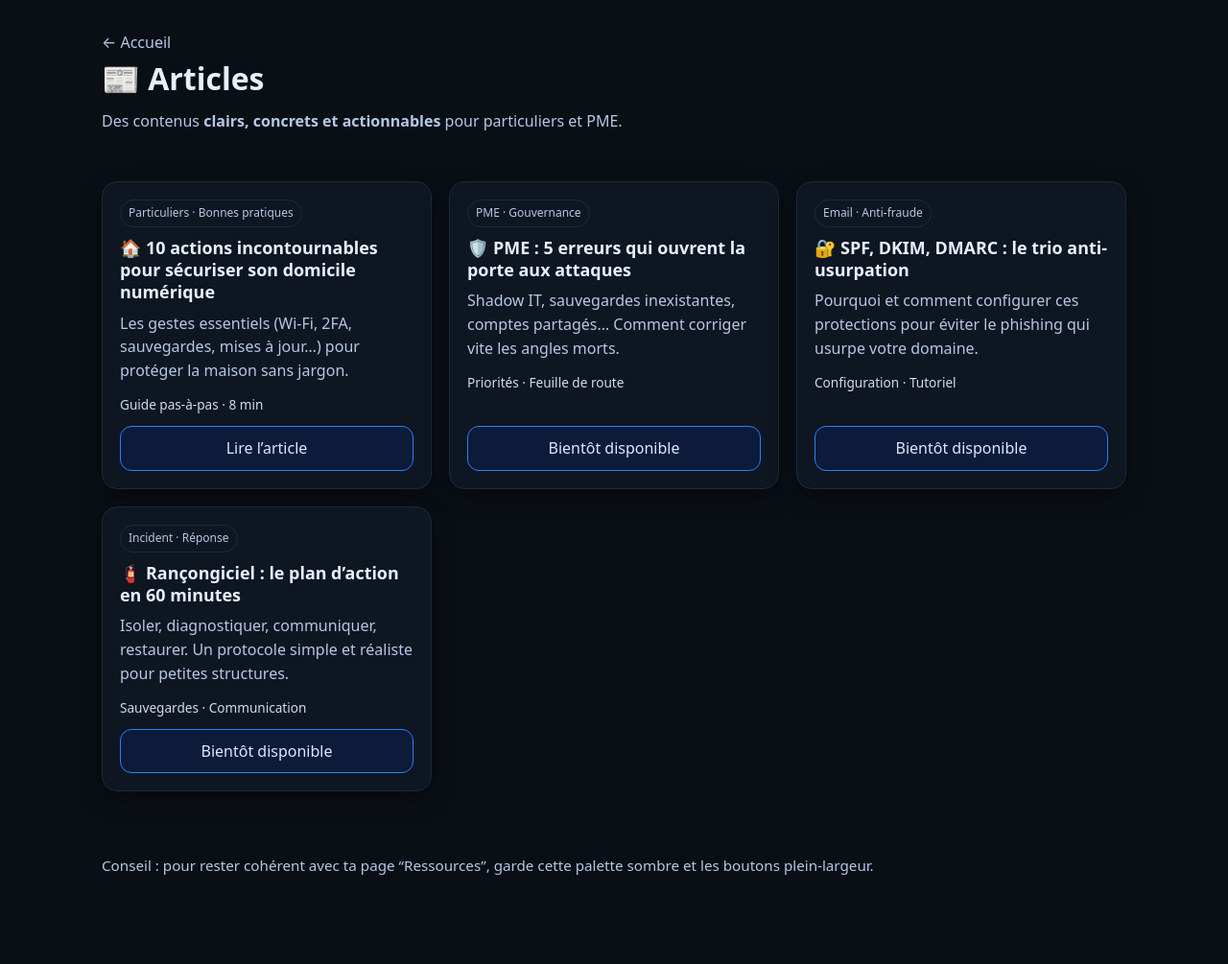
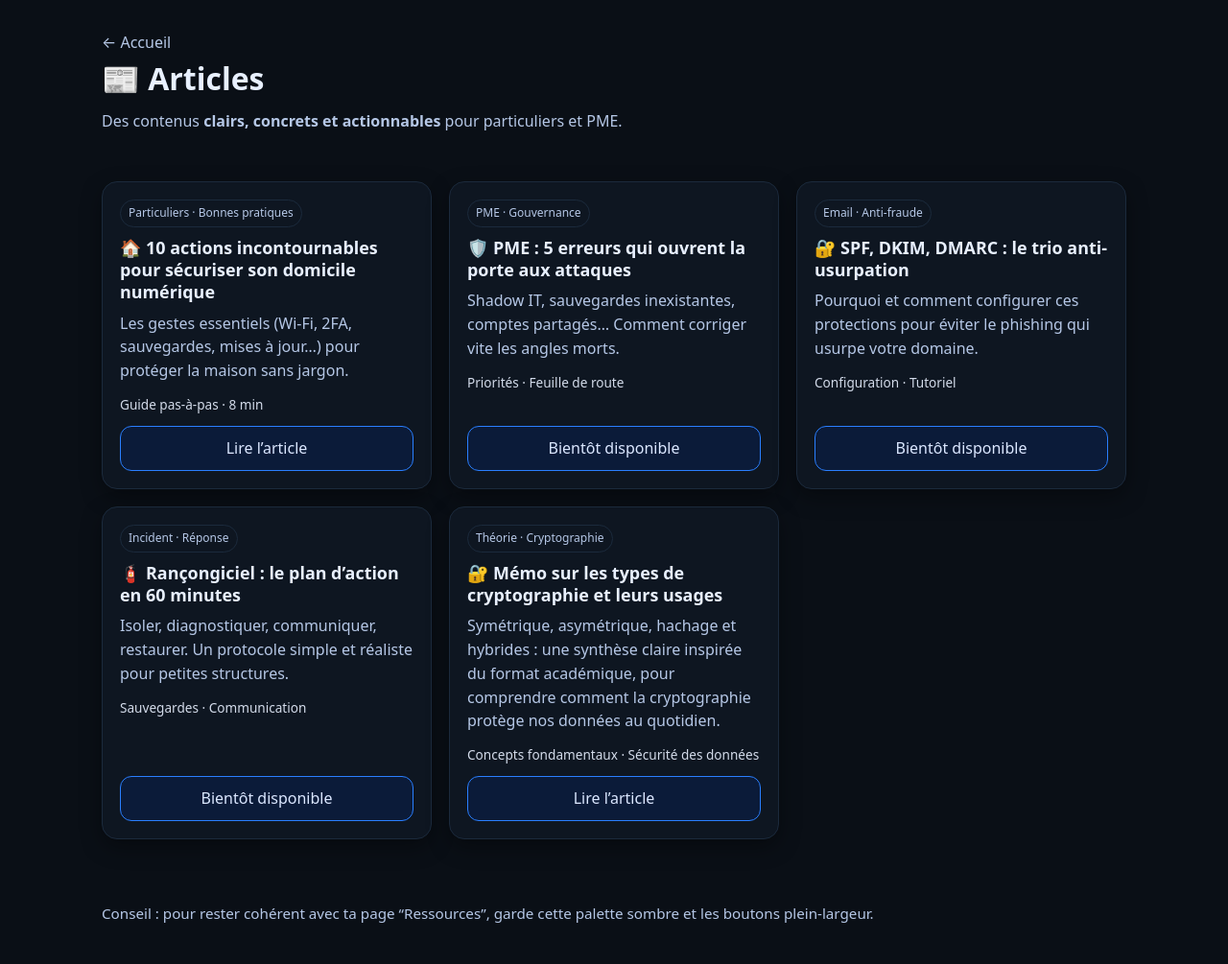
Before and after one commit to sqltemp/portfolio, a Jekyll site: the page projects/articles/index.html, which Jekyll copies as it is, in a window 1280 px wide. Shown: the whole page at 96% size. Built offline with Jekyll 4.4.1, drawn with Linux system fonts in a browser that asks for light colours; before the commit the page ends 955 px from its top, so only the background shows below that.

Commit message:
Update index.html

```diff
--- a/projects/articles/index.html
+++ b/projects/articles/index.html
@@ -123,6 +123,21 @@
         </div>
       </article>
 
+      <!-- Carte : Mémo cryptographie -->
+      <article class="card">
+        <div>
+          <span class="pill">Théorie · Cryptographie</span>
+          <h3>🔐 Mémo sur les types de cryptographie et leurs usages</h3>
+          <p>Symétrique, asymétrique, hachage et hybrides : une synthèse claire inspirée du format académique,
+             pour comprendre comment la cryptographie protège nos données au quotidien.</p>
+          <div class="tags">Concepts fondamentaux · Sécurité des données</div>
+        </div>
+        <div>
+          <a class="btn" href="./cryptographie-memo.html">Lire l’article</a>
+        </div>
+      </article>
+
+
     </section>
   </main>
 
```
